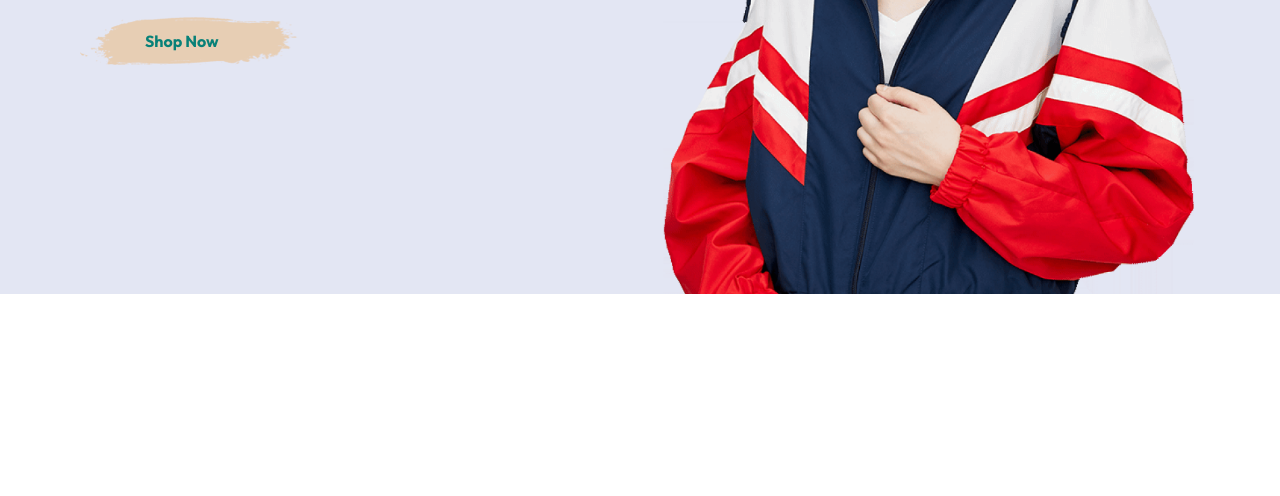
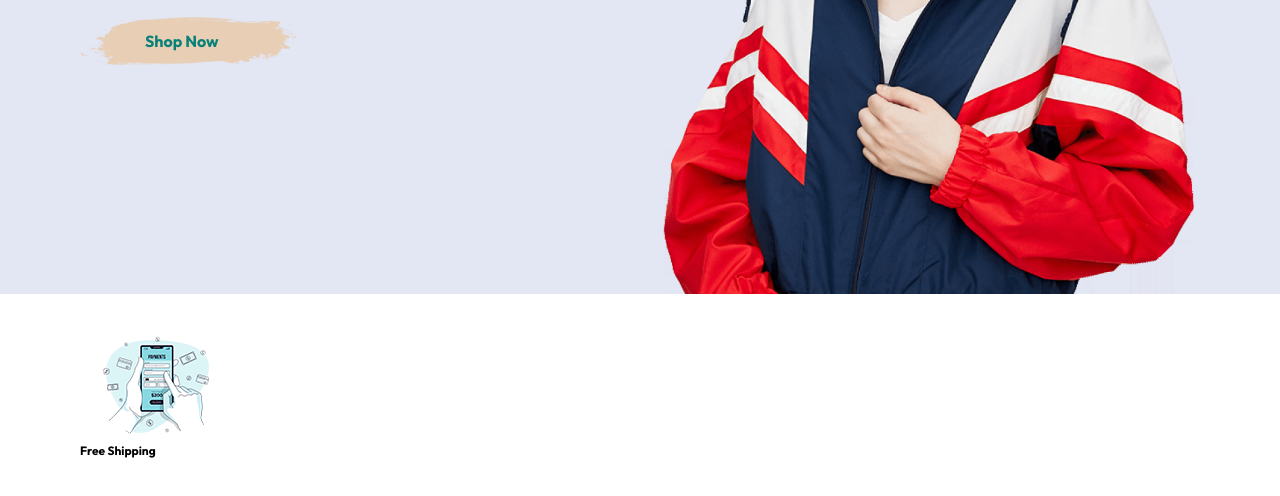
Before and after one commit to Kumar-ritesh-17/Cara-website, a plain HTML site: page index.html in a window 1280 px wide. Shown: the part 510-1006 px from the top of the page. Before the commit the page ends 804 px from the top, so only its background shows below. Drawn offline with Linux system fonts and the light colour scheme.

Commit message:
one item added in feature section

```diff
--- a/index.html
+++ b/index.html
@@ -29,6 +29,13 @@
         <p>Save more with copuons & up to 70% off</p>
         <button>Shop Now</button>
     </section>
+
+    <section id="feature" class="section-p1">
+        <div class="fe-box">
+            <img src="img/features/f1.png" alt="">
+            <h6>Free Shipping</h6>
+        </div>
+    </section>
     <script src="script.js"></script>
 </body>
 </html>
```
